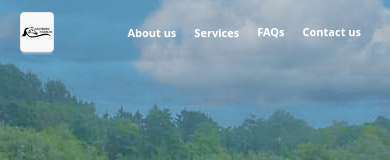
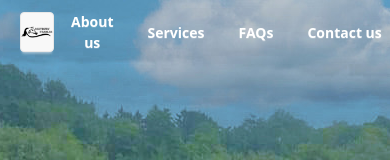
Before and after one commit to fbabonoy/Babonoyaba_Fernando_MayburyStables, a React (Vite) app in the folder frontend/: page / in a window 390 px wide. Shown: the top 160 px of the page. Built offline with nearby package versions, Linux system fonts and the light colour scheme.

Commit message:
change size formation on nav banner

```diff
--- a/frontend/src/components/NavBar.tsx
+++ b/frontend/src/components/NavBar.tsx
@@ -9,7 +9,7 @@ function NavBar({ displayBanner, title }: { displayBanner?: boolean, title?: str
                     <NavLink to="/" end>
                         <button className="btn dark:btn-ghost text-xl
                         bg-[url('/images/logoLight.png')] dark:bg-[url('/images/logoDark.png')]
-                        bg-no-repeat bg-center bg-contain w-1/4 md:w-1/9">
+                        bg-no-repeat bg-center bg-contain w-3/4 md:w-40 lg:w-40 lg:h-15">
                         </button>
                     </NavLink>
                 </div>
@@ -71,7 +71,7 @@ function LiNav({ children, to }: { children: ReactNode, to: string }) {
 
 function NavMenu({ children }: { children: ReactNode }) {
     return (
-        <div tabIndex={0} role="button" className="btn select-none btn-ghost btn-xs sm:btn-md bg-transparent hover:text-orange-600 hover:border-transparent hover:shadow-transparent sm:m-1">
+        <div tabIndex={0} role="button" className="btn select-none btn-ghost btn-md sm:btn-md bg-transparent hover:text-orange-600 hover:border-transparent hover:shadow-transparent sm:m-1">
             {children}
         </div>
     );
@@ -79,7 +79,7 @@ function NavMenu({ children }: { children: ReactNode }) {
 
 function NavBtn({ children, to }: { children: ReactNode, to: string }) {
     return (
-        <NavLink to={to} className="btn btn-ghost bg-transparent hover:text-orange-600 btn-xs sm:btn-md hover:border-transparent sm:m-1">
+        <NavLink to={to} className="btn btn-ghost bg-transparent hover:text-orange-600 btn-md sm:btn-md hover:border-transparent sm:m-1">
             {children}
         </NavLink>
     );
```
